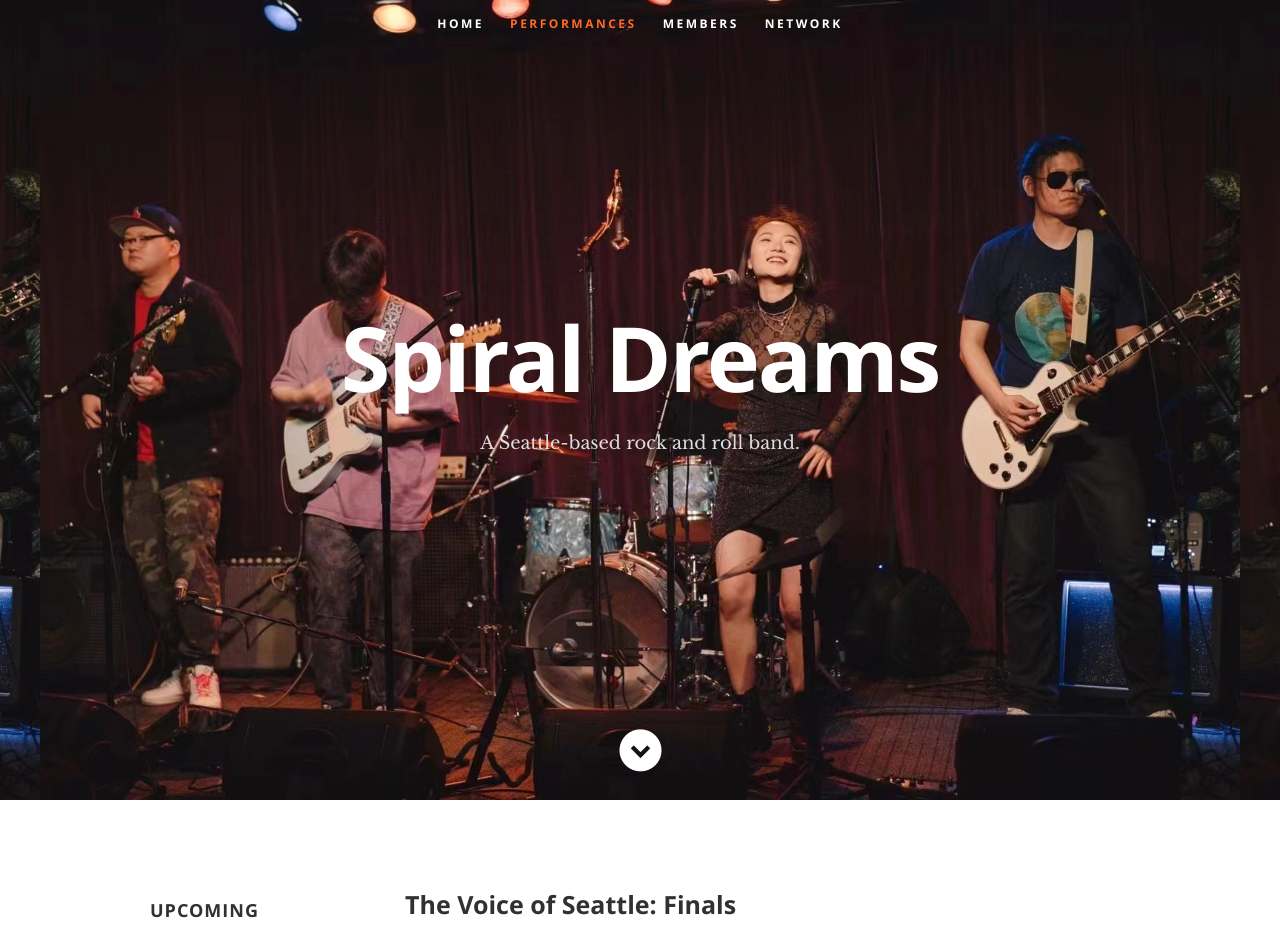
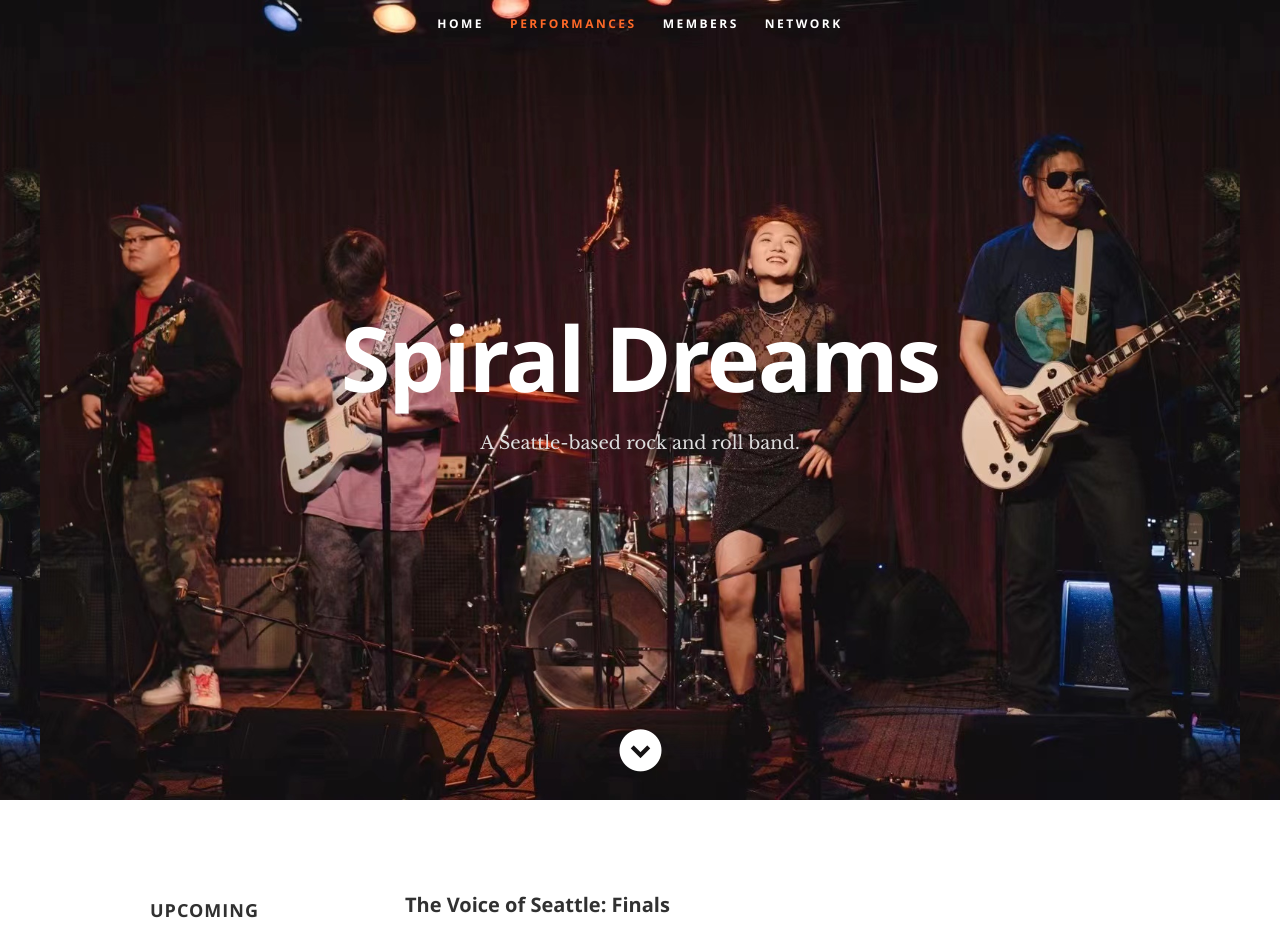
Before and after one commit to yuz302/SpiralDreamsBand, a React (Create React App) app: page / in a window 1280 px wide. Shown: the top 927 px of the page. Built offline with nearby package versions, Linux system fonts and the light colour scheme.

Commit message:
Updated events title size and venue/date format

```diff
--- a/src/Components/Performances.js
+++ b/src/Components/Performances.js
@@ -5,9 +5,10 @@ class Performances extends Component {
   transformPerformance(performance) {
     return (
       <div key={performance.name}>
-        <h3>{performance.name}</h3>
+        <h4>{performance.name}</h4>
         <p className="info">
-          {performance.location} <span>&bull;</span>
+          {performance.location}
+          <span>&bull;</span>
           <em className="date">{performance.date.toLocaleString([], {year: 'numeric', month: 'numeric', day: 'numeric', hour: '2-digit', minute: '2-digit'})}</em>
         </p>
         <p className="description">{performance.description}</p>
```
